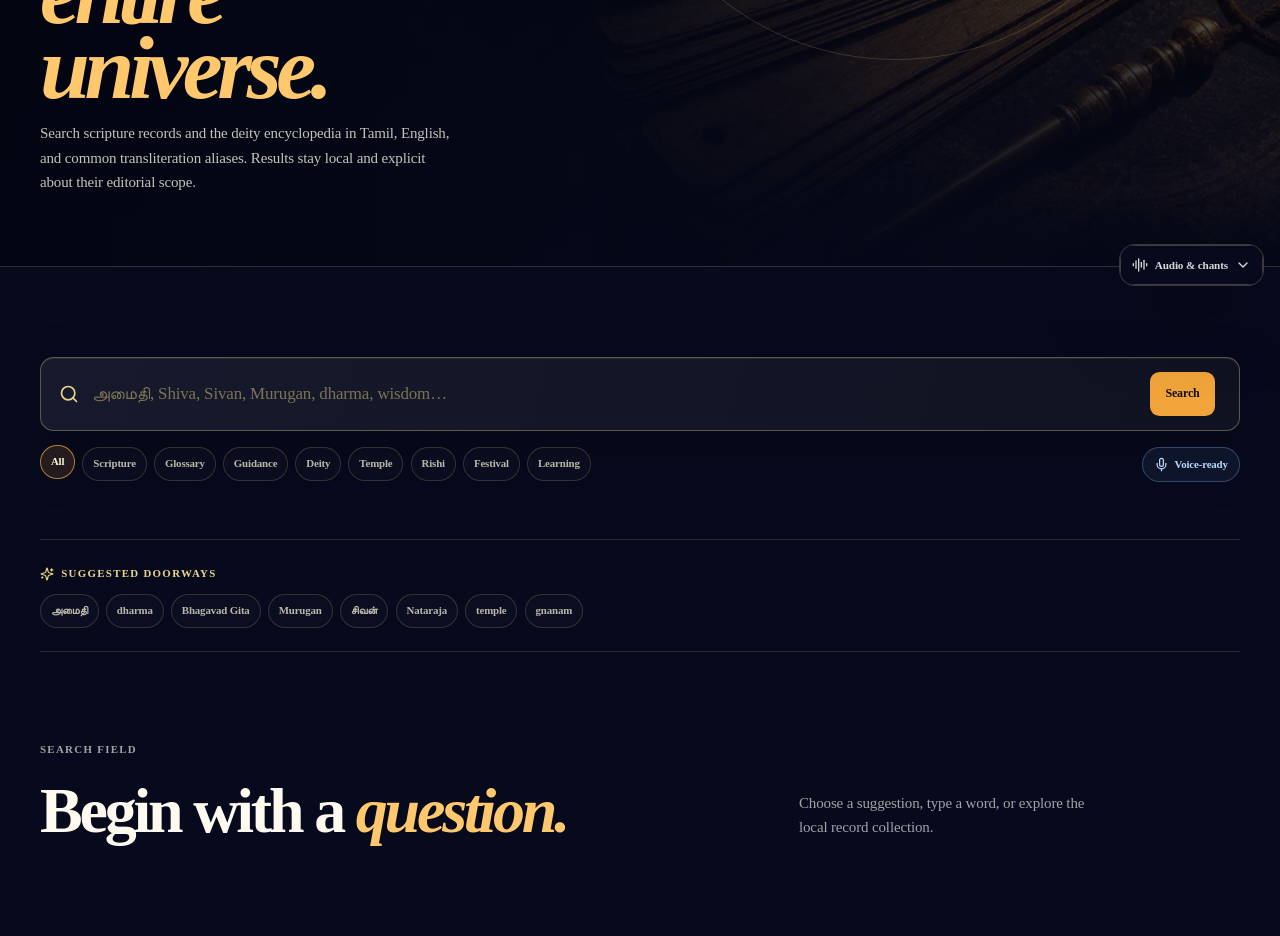
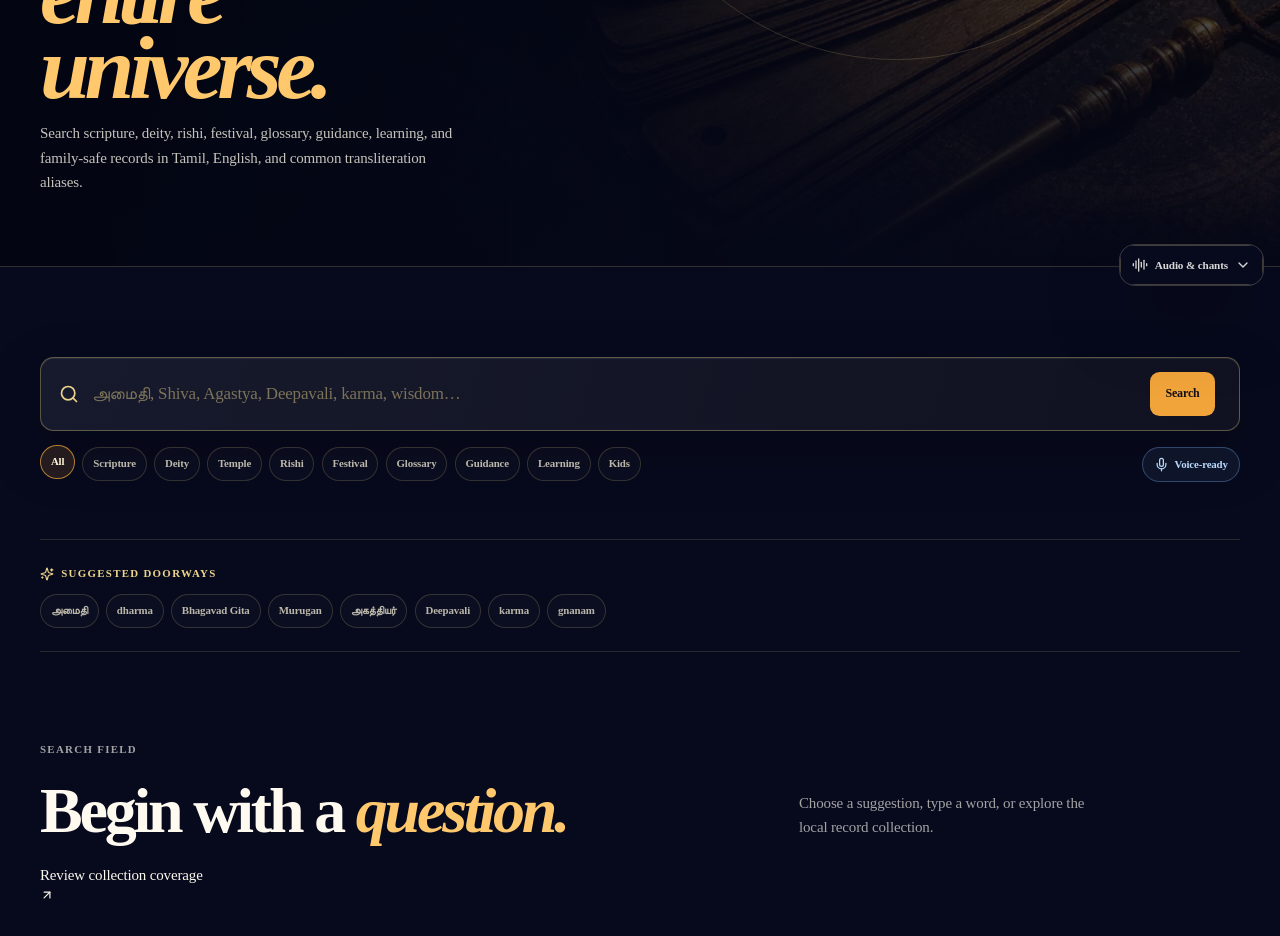
Before and after one commit to ssakthivel02/DivyaNexus, a React (Vite) app in the folder client/: page /search in a window 1280 px wide. Shown: the part 500-1436 px from the top of the page. Built offline with nearby package versions, Linux system fonts and the light colour scheme.

Commit message:
feat: search all expanded editorial collections

```diff
--- a/client/src/pages/SearchPage.tsx
+++ b/client/src/pages/SearchPage.tsx
@@ -6,25 +6,40 @@ import { useEffect, useMemo, useState } from "react";
 import { ArrowUpRight, History, Mic, Search, Sparkles, X } from "lucide-react";
 import { Link, useLocation } from "wouter";
 import { ASSETS, searchRecords, type ContentCategory } from "@/data/content";
+import { editorialCollections, type EditorialCollection } from "@/data/editorial";
 import { searchDeityRecords } from "@/features/deities";
+import { searchEditorialRecords } from "@/lib/editorialSearch";
 import { getSavedSearches, saveSearch } from "@/lib/localLibrary";
+import { EditorialStatusBadge } from "@/components/EditorialStatusBadge";
 
-const categories: (ContentCategory | "All")[] = ["All", "Scripture", "Glossary", "Guidance", "Deity", "Temple", "Rishi", "Festival", "Learning"];
-const suggestions = ["அமைதி", "dharma", "Bhagavad Gita", "Murugan", "சிவன்", "Nataraja", "temple", "gnanam"];
+type SearchCategory = ContentCategory | "Kids" | "All";
+
+const categories: SearchCategory[] = ["All", "Scripture", "Deity", "Temple", "Rishi", "Festival", "Glossary", "Guidance", "Learning", "Kids"];
+const suggestions = ["அமைதி", "dharma", "Bhagavad Gita", "Murugan", "அகத்தியர்", "Deepavali", "karma", "gnanam"];
+const editorialCollectionNames = new Set(editorialCollections.map((collection) => collection.collection));
 
 export default function SearchPage() {
   const [, setLocation] = useLocation();
   const initial = new URLSearchParams(window.location.search).get("q") ?? "";
   const [query, setQuery] = useState(initial);
-  const [category, setCategory] = useState<ContentCategory | "All">("All");
+  const [category, setCategory] = useState<SearchCategory>("All");
   const [recent, setRecent] = useState<string[]>(() => getSavedSearches());
   const [voiceNotice, setVoiceNotice] = useState(false);
-  const baseResults = useMemo(() => searchRecords(query, category), [query, category]);
+  const baseResults = useMemo(
+    () => category === "Kids" ? [] : searchRecords(query, category as ContentCategory | "All"),
+    [query, category],
+  );
   const deityResults = useMemo(
     () => query && (category === "All" || category === "Deity") ? searchDeityRecords(query) : [],
     [query, category],
   );
-  const totalResults = baseResults.length + deityResults.length;
+  const editorialResults = useMemo(() => {
+    if (!query) return [];
+    if (category === "All") return searchEditorialRecords(query);
+    if (!editorialCollectionNames.has(category as EditorialCollection)) return [];
+    return searchEditorialRecords(query, category as EditorialCollection);
+  }, [query, category]);
+  const totalResults = baseResults.length + deityResults.length + editorialResults.length;
 
   useEffect(() => {
     const refresh = () => setRecent(getSavedSearches());
@@ -50,25 +65,26 @@ export default function SearchPage() {
         <p className="scene-kicker"><Sparkles size={14} aria-hidden="true" />Universal knowledge search</p>
         <p className="search-cinema__tamil" lang="ta">சொல், ஒலி, எழுத்து வழியாகத் தேடுங்கள்</p>
         <h1>A word can open an <em>entire universe.</em></h1>
-        <p>Search scripture records and the deity encyclopedia in Tamil, English, and common transliteration aliases. Results stay local and explicit about their editorial scope.</p>
+        <p>Search scripture, deity, rishi, festival, glossary, guidance, learning, and family-safe records in Tamil, English, and common transliteration aliases.</p>
       </div>
     </section>
 
     <section className="search-cinema__workspace" aria-label="Knowledge search">
       <form className="search-cinema__field" onSubmit={(event) => { event.preventDefault(); runSearch(); }}>
         <Search size={20} aria-hidden="true" />
-        <input value={query} onChange={(event) => setQuery(event.target.value)} placeholder="அமைதி, Shiva, Sivan, Murugan, dharma, wisdom…" aria-label="Search knowledge records" autoComplete="off" />
+        <input value={query} onChange={(event) => setQuery(event.target.value)} placeholder="அமைதி, Shiva, Agastya, Deepavali, karma, wisdom…" aria-label="Search knowledge records" autoComplete="off" />
         {query && <button type="button" className="search-cinema__clear" onClick={() => setQuery("")} aria-label="Clear search"><X size={16} /></button>}
         <button type="submit" className="search-cinema__submit">Search</button>
       </form>
       <div className="search-cinema__utilities"><div className="search-cinema__filters" aria-label="Filter search results">{categories.map((item) => <button key={item} onClick={() => setCategory(item)} className={category === item ? "is-active" : ""} aria-pressed={category === item}>{item}</button>)}</div><button className="search-cinema__voice" type="button" onClick={() => setVoiceNotice(true)}><Mic size={15} aria-hidden="true" />Voice-ready</button></div>
       {voiceNotice && <div className="search-cinema__voice-notice" role="status">Voice search is intentionally not enabled in this static release. Use Tamil, English, or transliteration input above.</div>}
       {!query && <div className="search-cinema__starting-points"><div><p className="scene-kicker"><Sparkles size={14} aria-hidden="true" />Suggested doorways</p><div className="search-cinema__chips">{suggestions.map((term) => <button key={term} onClick={() => runSearch(term)}>{term}</button>)}</div></div>{recent.length > 0 && <div><p className="scene-kicker"><History size={14} aria-hidden="true" />Your browser-local history</p><div className="search-cinema__recent">{recent.slice(0, 5).map((term) => <button key={term} onClick={() => runSearch(term)}><History size={13} aria-hidden="true" />{term}</button>)}</div></div>}</div>}
-      <div className="search-cinema__results-heading"><p className="scene-kicker">Search field</p><h2>{query ? <>{totalResults} {totalResults === 1 ? "record" : "records"} found</> : <>Begin with a <em>question.</em></>}</h2><p>{query ? "Unicode-normalized aliases bring Tamil, English, and transliteration together while preserving record type and source status." : "Choose a suggestion, type a word, or explore the local record collection."}</p></div>
+      <div className="search-cinema__results-heading"><p className="scene-kicker">Search field</p><h2>{query ? <>{totalResults} {totalResults === 1 ? "record" : "records"} found</> : <>Begin with a <em>question.</em></>}</h2><p>{query ? "Unicode-normalized aliases bring Tamil, English, and transliteration together while preserving record type and review status." : "Choose a suggestion, type a word, or explore the local record collection."}</p><Link href="/collection-status">Review collection coverage <ArrowUpRight size={14} aria-hidden="true" /></Link></div>
       {query && <div className="search-cinema__results">
         {deityResults.map((record, index) => <Link key={`deity-${record.slug}`} href={`/deities/${record.slug}`} onClick={() => saveSearch(query)} className="search-cinema__result"><span className="search-cinema__result-index">{String(index + 1).padStart(2, "0")}</span><div><p>Deity encyclopedia · {record.editorialStatus}</p><h3>{record.name}<span lang="ta">{record.tamilName}</span></h3><span>{record.strapline}</span></div><ArrowUpRight size={20} aria-hidden="true" /></Link>)}
         {baseResults.map((record, index) => <Link key={record.id} href={`${record.route}?record=${record.id}`} onClick={() => saveSearch(query)} className="search-cinema__result"><span className="search-cinema__result-index">{String(deityResults.length + index + 1).padStart(2, "0")}</span><div><p>{record.category}</p><h3>{record.title}<span lang="ta">{record.tamilTitle}</span></h3><span>{record.englishMeaning}</span></div><ArrowUpRight size={20} aria-hidden="true" /></Link>)}
-        {!totalResults && <div className="search-cinema__empty"><div><Search size={24} aria-hidden="true" /><h3>No direct record has surfaced yet.</h3><p>Try “Shiva”, “சிவன்”, “Sivan”, “Murugan”, “விநாயகர்”, “peace”, “dharma”, or “gnanam”.</p></div><div className="search-cinema__chips">{suggestions.slice(0, 6).map((term) => <button key={term} onClick={() => runSearch(term)}>{term}</button>)}</div></div>}
+        {editorialResults.map((record, index) => <Link key={record.id} href={record.route} onClick={() => saveSearch(query)} className="search-cinema__result"><span className="search-cinema__result-index">{String(deityResults.length + baseResults.length + index + 1).padStart(2, "0")}</span><div><p>{record.collection} editorial pathway</p><h3>{record.title}<span lang="ta">{record.tamilTitle}</span></h3><span>{record.summary}</span><EditorialStatusBadge status={record.status} /></div><ArrowUpRight size={20} aria-hidden="true" /></Link>)}
+        {!totalResults && <div className="search-cinema__empty"><div><Search size={24} aria-hidden="true" /><h3>No direct record has surfaced yet.</h3><p>Try “Shiva”, “அகத்தியர்”, “Deepavali”, “Murugan”, “karma”, “peace”, “dharma”, or “gnanam”.</p></div><div className="search-cinema__chips">{suggestions.slice(0, 6).map((term) => <button key={term} onClick={() => runSearch(term)}>{term}</button>)}</div></div>}
       </div>}
     </section>
   </main>;
```
